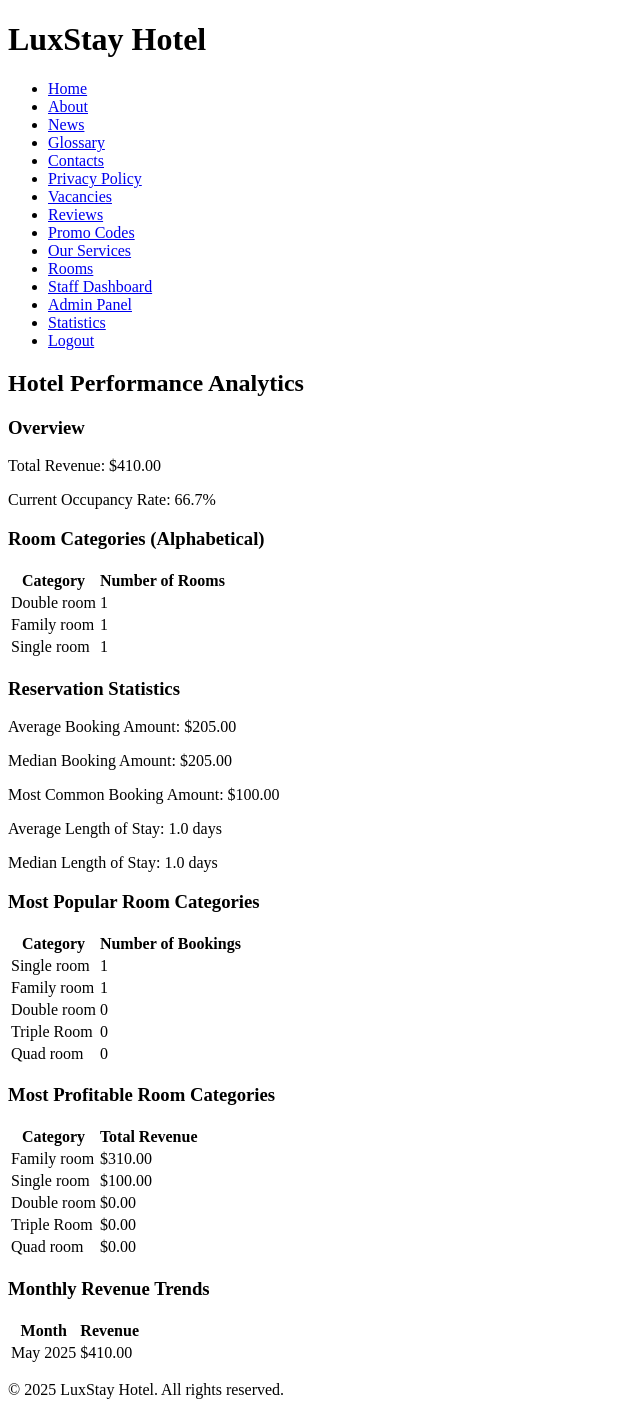
After one commit to ahahaharu/hotel_reservation, a Django app: page /statistics/ in a window 1280 px wide. The commit adds this page. Shown: the whole page, without its empty margins (0-640 px from the left). Run offline with Django 5.2, Linux system fonts and the light colour scheme; a user stored in the database is signed in; data comes from the database, SQL or seed files in the repository.

Commit message:
statistics done

```diff
--- a/hotel/templates/hotel/base.html
+++ b/hotel/templates/hotel/base.html
@@ -28,6 +28,7 @@
                     {% if user.is_staff or user.is_superuser %}
                         <li><a href="{% url 'hotel:staff_dashboard' %}">Staff Dashboard</a></li>
                         <li><a href="{% url 'admin:index' %}">Admin Panel</a></li>
+                        <li><a href="{% url 'hotel:statistics' %}">Statistics</a></li>
                     {% else %}
                         <li><a href="{% url 'hotel:client_dashboard' %}">My Dashboard</a></li>
                     {% endif %}
--- a/hotel/templates/hotel/staff/dashboard.html
+++ b/hotel/templates/hotel/staff/dashboard.html
@@ -70,4 +70,8 @@
             <p>No clients yet.</p>
         {% endif %}
     </div>
+    <div>
+        <h3>Analytics</h3>
+        <p><a href="{% url 'hotel:statistics' %}">View Detailed Hotel Statistics</a></p>
+    </div>
 {% endblock %}
--- /dev/null
+++ b/hotel/templates/hotel/statistics.html
@@ -0,0 +1,102 @@
+{% extends "hotel/base.html" %}
+
+{% block title %}Hotel Statistics - LuxStay Hotel{% endblock %}
+
+{% block content %}
+    <h2>Hotel Performance Analytics</h2>
+
+    <div class="stats-section">
+        <h3>Overview</h3>
+        <p>Total Revenue: ${{ total_revenue|floatformat:2 }}</p>
+        <p>Current Occupancy Rate: {{ occupancy_rate|floatformat:1 }}%</p>
+    </div>
+
+    <div class="stats-section">
+        <h3>Room Categories (Alphabetical)</h3>
+        <table>
+            <thead>
+                <tr>
+                    <th>Category</th>
+                    <th>Number of Rooms</th>
+                </tr>
+            </thead>
+            <tbody>
+                {% for category in rooms_by_category %}
+                    <tr>
+                        <td>{{ category.category__name }}</td>
+                        <td>{{ category.count }}</td>
+                    </tr>
+                {% endfor %}
+            </tbody>
+        </table>
+    </div>
+
+    <div class="stats-section">
+        <h3>Reservation Statistics</h3>
+        <p>Average Booking Amount: ${{ avg_sale|floatformat:2 }}</p>
+        <p>Median Booking Amount: ${{ median_sale|floatformat:2 }}</p>
+        <p>Most Common Booking Amount: ${{ mode_sale|floatformat:2 }}</p>
+        <p>Average Length of Stay: {{ avg_stay|floatformat:1 }} days</p>
+        <p>Median Length of Stay: {{ median_stay }} days</p>
+    </div>
+
+    <div class="stats-section">
+        <h3>Most Popular Room Categories</h3>
+        <table>
+            <thead>
+                <tr>
+                    <th>Category</th>
+                    <th>Number of Bookings</th>
+                </tr>
+            </thead>
+            <tbody>
+                {% for category in popular_categories %}
+                    <tr>
+                        <td>{{ category.name }}</td>
+                        <td>{{ category.reservation_count }}</td>
+                    </tr>
+                {% endfor %}
+            </tbody>
+        </table>
+    </div>
+
+    <div class="stats-section">
+        <h3>Most Profitable Room Categories</h3>
+        <table>
+            <thead>
+                <tr>
+                    <th>Category</th>
+                    <th>Total Revenue</th>
+                </tr>
+            </thead>
+            <tbody>
+                {% for category in profitable_categories %}
+                    <tr>
+                        <td>{{ category.name }}</td>
+                        <td>${{ category.revenue|default:0|floatformat:2 }}</td>
+                    </tr>
+                {% endfor %}
+            </tbody>
+        </table>
+    </div>
+
+    <div class="stats-section">
+        <h3>Monthly Revenue Trends</h3>
+        <table>
+            <thead>
+                <tr>
+                    <th>Month</th>
+                    <th>Revenue</th>
+                </tr>
+            </thead>
+            <tbody>
+                {% for month in monthly_revenue %}
+                    <tr>
+                        <td>{{ month.month|date:"F Y" }}</td>
+                        <td>${{ month.revenue|floatformat:2 }}</td>
+                    </tr>
+                {% endfor %}
+            </tbody>
+        </table>
+    </div>
+{% endblock %}
--- a/hotel/urls.py
+++ b/hotel/urls.py
@@ -35,4 +35,5 @@ urlpatterns = [
 
     # Services URL
     path('services/', views.services, name='services'),
+    path('statistics/', views.statistics_view, name='statistics'),
 ]
--- a/hotel/views.py
+++ b/hotel/views.py
@@ -9,7 +9,10 @@ from django.contrib.auth.decorators import login_required, user_passes_test
 from django.contrib import messages
 from django import forms
 from datetime import date, timedelta, datetime
-from django.db.models import Min, Max
+from django.db.models import Min, Max, Count, Sum
+from collections import Counter
+from statistics import median, mode
+from django.db.models.functions import TruncMonth
 import requests
 import json
 from .models import (
@@ -450,3 +453,81 @@ def get_exchange_rates(base_currency="USD"):
     except Exception as e:
         print(f"Error fetching exchange rates: {e}")
         return None
+
+@login_required
+@user_passes_test(is_staff_user)
+def statistics_view(request):
+    """View for displaying hotel statistics and analytics"""
+
+    # 1. Rooms by category (in alphabetical order)
+    rooms_by_category = Room.objects.values('category__name').annotate(
+        count=Count('id')
+    ).order_by('category__name')
+
+    # 2. Total sales
+    total_revenue = Reservation.objects.aggregate(total=Sum('total_price'))['total'] or 0
+
+    # 3. Statistical measures for sales
+    reservation_amounts = list(Reservation.objects.values_list('total_price', flat=True))
+    if reservation_amounts:
+        avg_sale = sum(reservation_amounts) / len(reservation_amounts)
+        median_sale = median(reservation_amounts)
+        # For mode, we need to handle potential multi-modal data
+        try:
+            mode_sale = mode(reservation_amounts)
+        except:
+            # If there are multiple modes, take the first one
+            counter = Counter(reservation_amounts)
+            mode_sale = counter.most_common(1)[0][0]
+    else:
+        avg_sale = median_sale = mode_sale = 0
+
+    # 4. Most popular room categories
+    popular_categories = RoomCategory.objects.annotate(
+        reservation_count=Count('rooms__reservations')
+    ).order_by('-reservation_count')
+
+    # 5. Most profitable room categories
+    profitable_categories = RoomCategory.objects.annotate(
+        revenue=Sum('rooms__reservations__total_price')
+    ).order_by('-revenue')
+
+    # 6. Monthly revenue trends
+    monthly_revenue = Reservation.objects.annotate(
+        month=TruncMonth('check_in_date')
+    ).values('month').annotate(
+        revenue=Sum('total_price')
+    ).order_by('month')
+
+    # 7. Occupancy rate analysis
+    total_rooms = Room.objects.count()
+    occupied_rooms = Room.objects.filter(status__in=['occupied', 'reserved']).count()
+    occupancy_rate = (occupied_rooms / total_rooms * 100) if total_rooms > 0 else 0
+
+    # 8. Average length of stay
+    reservations = Reservation.objects.all()
+    if reservations:
+        stay_durations = []
+        for reservation in reservations:
+            duration = (reservation.check_out_date - reservation.check_in_date).days
+            stay_durations.append(duration)
+        avg_stay = sum(stay_durations) / len(stay_durations)
+        median_stay = median(stay_durations)
+    else:
+        avg_stay = median_stay = 0
+
+    context = {
+        'rooms_by_category': rooms_by_category,
+        'total_revenue': total_revenue,
+        'avg_sale': avg_sale,
+        'median_sale': median_sale,
+        'mode_sale': mode_sale,
+        'popular_categories': popular_categories,
+        'profitable_categories': profitable_categories,
+        'monthly_revenue': monthly_revenue,
+        'occupancy_rate': occupancy_rate,
+        'avg_stay': avg_stay,
+        'median_stay': median_stay,
+    }
+
+    return render(request, 'hotel/statistics.html', context)
```
